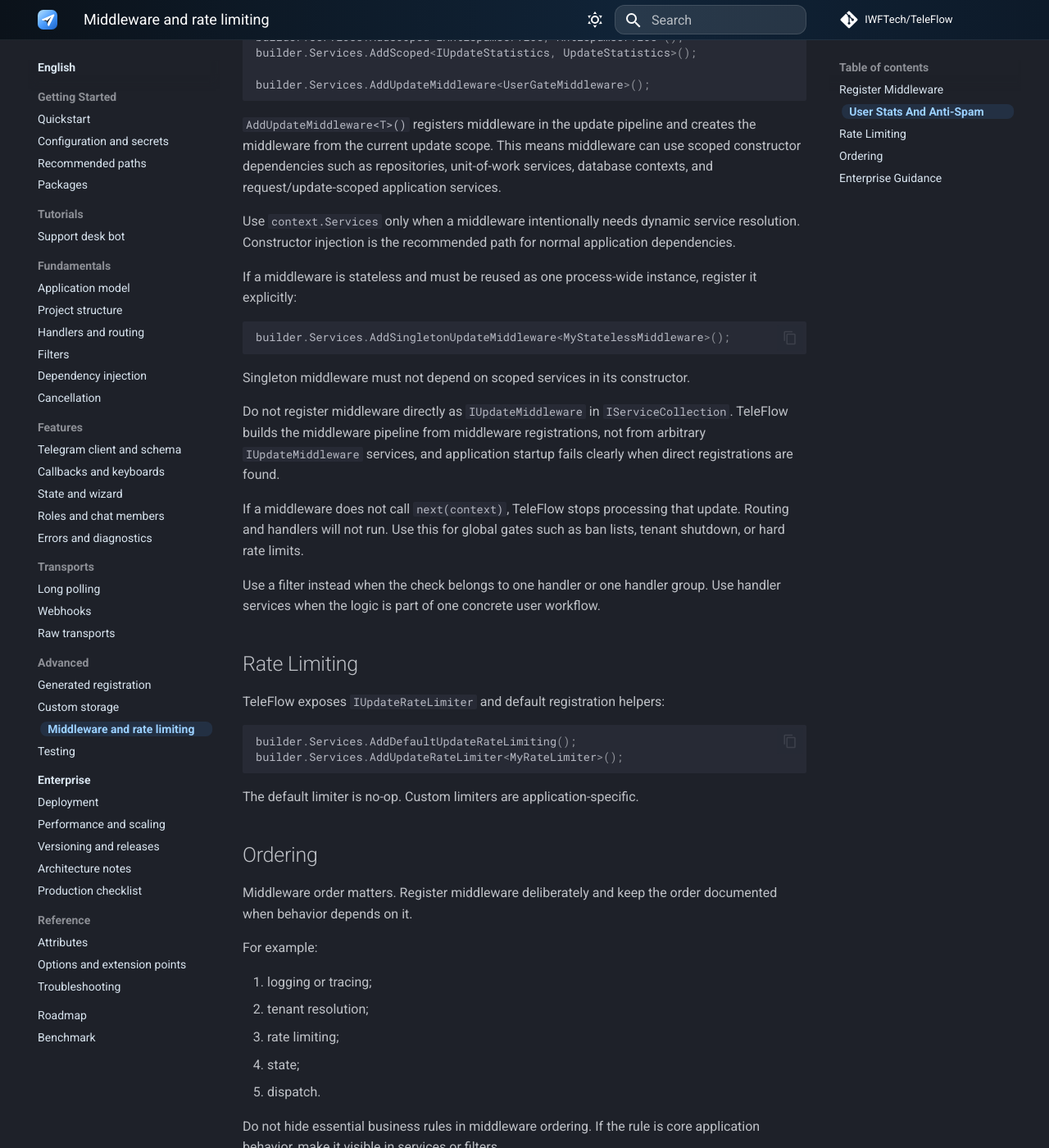
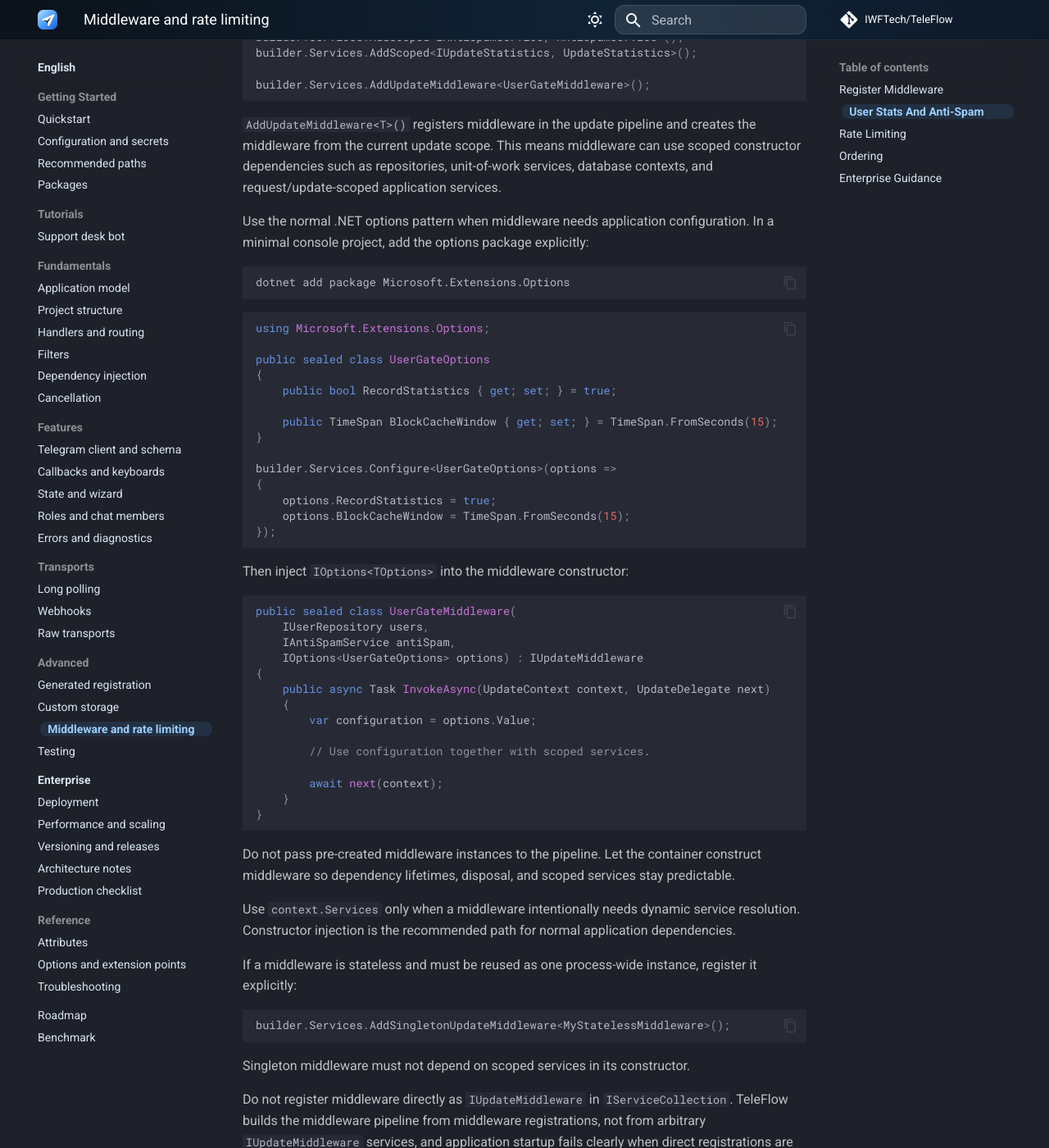
Before and after one commit to IWFTech/TeleFlow, an MkDocs documentation site: the page built from docs/en/advanced/middleware-and-rate-limiting.md, in a window 1280 px wide and 1400 px high, scrolled down 2410 px. Shown: the whole window at 82% size. Built offline with MkDocs 1.6.1 and Material for MkDocs 9.7.7, drawn with Linux system fonts in a browser that asks for light colours; comment, search, counter and statistics services are not loaded.

Commit message:
docs(middleware): document options configuration (#107)
## Summary
- document using the .NET options pattern for update middleware
configuration
- call out `Microsoft.Extensions.Options` for minimal console projects
- keep DI/container-owned middleware construction as the recommended
path

## Validation
- `git diff --check`

Docs-only change; no build or test run required.

````diff
--- a/docs/en/advanced/middleware-and-rate-limiting.md
+++ b/docs/en/advanced/middleware-and-rate-limiting.md
@@ -113,6 +113,50 @@ builder.Services.AddUpdateMiddleware<UserGateMiddleware>();
 
 `AddUpdateMiddleware<T>()` registers middleware in the update pipeline and creates the middleware from the current update scope. This means middleware can use scoped constructor dependencies such as repositories, unit-of-work services, database contexts, and request/update-scoped application services.
 
+Use the normal .NET options pattern when middleware needs application configuration. In a minimal console project, add the options package explicitly:
+
+```bash
+dotnet add package Microsoft.Extensions.Options
+```
+
+```csharp
+using Microsoft.Extensions.Options;
+
+public sealed class UserGateOptions
+{
+    public bool RecordStatistics { get; set; } = true;
+
+    public TimeSpan BlockCacheWindow { get; set; } = TimeSpan.FromSeconds(15);
+}
+
+builder.Services.Configure<UserGateOptions>(options =>
+{
+    options.RecordStatistics = true;
+    options.BlockCacheWindow = TimeSpan.FromSeconds(15);
+});
+```
+
+Then inject `IOptions<TOptions>` into the middleware constructor:
+
+```csharp
+public sealed class UserGateMiddleware(
+    IUserRepository users,
+    IAntiSpamService antiSpam,
+    IOptions<UserGateOptions> options) : IUpdateMiddleware
+{
+    public async Task InvokeAsync(UpdateContext context, UpdateDelegate next)
+    {
+        var configuration = options.Value;
+
+        // Use configuration together with scoped services.
+
+        await next(context);
+    }
+}
+```
+
+Do not pass pre-created middleware instances to the pipeline. Let the container construct middleware so dependency lifetimes, disposal, and scoped services stay predictable.
+
 Use `context.Services` only when a middleware intentionally needs dynamic service resolution. Constructor injection is the recommended path for normal application dependencies.
 
 If a middleware is stateless and must be reused as one process-wide instance, register it explicitly:
````
Also changed, not shown: docs/ru/advanced/middleware-and-rate-limiting.md (+44 -0 lines).
